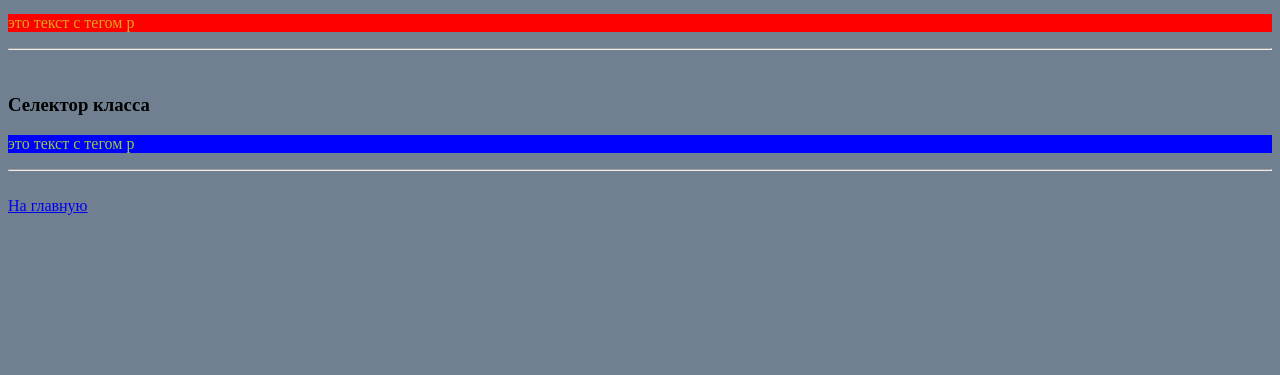
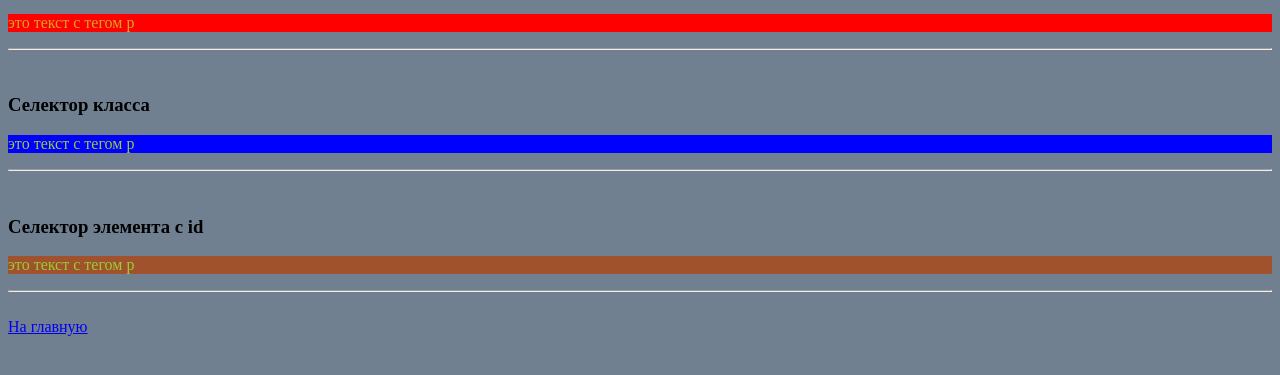
Before and after one commit to Paradox60/flask-front-end, a Flask app: page /selector_page in a window 1280 px wide. Shown: the part 154-529 px from the top of the page. Run offline with Flask 2, Linux system fonts and the light colour scheme.

Commit message:
selector page update

```diff
--- a/flask_compendium/static/css/selector.css
+++ b/flask_compendium/static/css/selector.css
@@ -18,3 +18,7 @@ p{
 .text{
 	color:yellowgreen;
 }
+
+#my_box{
+	background-color:sienna;
+}
--- a/flask_compendium/templates/selector.html
+++ b/flask_compendium/templates/selector.html
@@ -21,6 +21,12 @@
         </div>
         <hr>
         </br>
+        <h3>Селектор элемента с id  </h3>
+        <div class="box" id="my_box">
+            <p class="text">это текст c тегом p</p>
+        </div>
+        <hr>
+        </br>
 
     <a href="{{ url_for('home') }}">На главную</a>
 </body>
```
